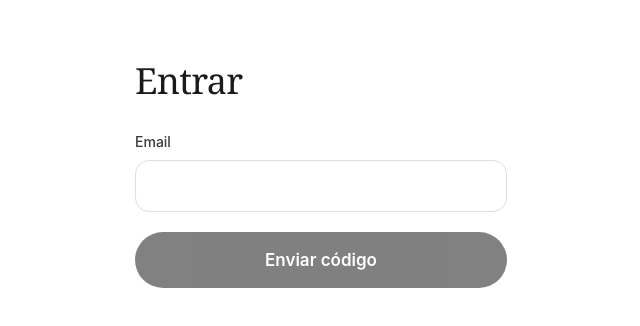
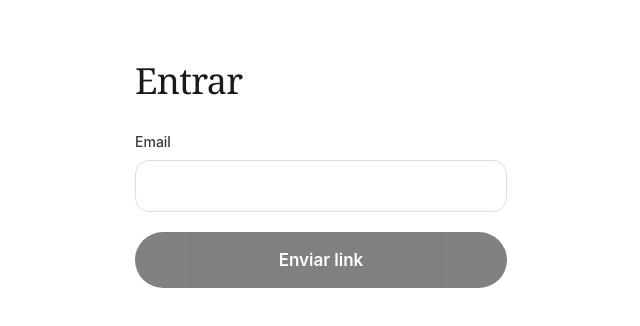
Before and after one commit to cotehot7-bot/monira-app, a Next.js app: page /entrar in a window 1280 px wide. Shown: the top 326 px of the page, without its empty margins (319-959 px from the left). Built offline with nearby package versions, Linux system fonts and the light colour scheme.

Commit message:
Entrar por link de email (/auth/callback)

```diff
--- /dev/null
+++ b/src/app/auth/callback/route.ts
@@ -0,0 +1,33 @@
+import { NextResponse, type NextRequest } from 'next/server';
+import { createClient } from '@/lib/db/server';
+
+// Destino do link de entrada enviado por email.
+// Troca o código do link por uma sessão e segue para onde a pessoa ia.
+function safeNext(value: string | null) {
+  return value && value.startsWith('/') && !value.startsWith('//') ? value : '/painel/produtos/novo';
+}
+
+export async function GET(request: NextRequest) {
+  const { searchParams, origin } = request.nextUrl;
+  const next = safeNext(searchParams.get('next'));
+  const code = searchParams.get('code');
+  const tokenHash = searchParams.get('token_hash');
+
+  const supabase = await createClient();
+  let ok = false;
+
+  if (code) {
+    const { error } = await supabase.auth.exchangeCodeForSession(code);
+    ok = !error;
+  } else if (tokenHash) {
+    const { error } = await supabase.auth.verifyOtp({ token_hash: tokenHash, type: 'email' });
+    ok = !error;
+  }
+
+  if (ok) return NextResponse.redirect(new URL(next, origin));
+
+  const back = new URL('/entrar', origin);
+  back.searchParams.set('next', next);
+  back.searchParams.set('erro', 'link');
+  return NextResponse.redirect(back);
+}
--- a/src/app/entrar/EntrarForm.tsx
+++ b/src/app/entrar/EntrarForm.tsx
@@ -1,58 +1,46 @@
 'use client';
 
 import { useState } from 'react';
-import { useRouter } from 'next/navigation';
 import { createClient } from '@/lib/db/browser';
 import styles from './page.module.css';
 
-export default function EntrarForm({ next }: { next: string }) {
-  const router = useRouter();
-  const [step, setStep] = useState<'email' | 'code'>('email');
+export default function EntrarForm({ next, linkFailed }: { next: string; linkFailed: boolean }) {
   const [email, setEmail] = useState('');
-  const [code, setCode] = useState('');
-  const [error, setError] = useState('');
+  const [sent, setSent] = useState(false);
+  const [error, setError] = useState(linkFailed ? 'O link expirou ou já foi usado. Pede outro.' : '');
   const [pending, setPending] = useState(false);
 
-  async function sendCode(e: React.FormEvent) {
+  async function sendLink(e: React.FormEvent) {
     e.preventDefault();
     setPending(true);
     setError('');
-    const { error } = await createClient().auth.signInWithOtp({ email: email.trim() });
+    const redirect = new URL('/auth/callback', window.location.origin);
+    redirect.searchParams.set('next', next);
+    const { error } = await createClient().auth.signInWithOtp({
+      email: email.trim(),
+      options: { emailRedirectTo: redirect.toString() },
+    });
     setPending(false);
-    if (error) return setError('Não foi possível enviar o código. Confirma o email.');
-    setStep('code');
+    if (error) return setError('Não foi possível enviar o email. Confirma o endereço e tenta daqui a pouco.');
+    setSent(true);
   }
 
-  async function confirmCode(e: React.FormEvent) {
-    e.preventDefault();
-    setPending(true);
-    setError('');
-    const { error } = await createClient().auth.verifyOtp({ email: email.trim(), token: code.trim(), type: 'email' });
-    setPending(false);
-    if (error) return setError('Código inválido ou expirado.');
-    router.replace(next);
-    router.refresh();
-  }
-
-  if (step === 'email') {
+  if (sent) {
     return (
-      <form onSubmit={sendCode} className={styles.form}>
-        <label htmlFor="email" className={styles.label}>Email</label>
-        <input id="email" type="email" autoComplete="email" required value={email} onChange={(e) => setEmail(e.target.value)} className={styles.input} />
-        {error && <p role="alert" className={styles.error}>{error}</p>}
-        <button type="submit" disabled={pending || !email.trim()} className={styles.primary}>{pending ? 'A enviar…' : 'Enviar código'}</button>
-      </form>
+      <div className={styles.form} aria-live="polite">
+        <p className={styles.text}>Enviámos um link de entrada para <strong>{email.trim()}</strong>.</p>
+        <p className={styles.text}>Abre-o neste mesmo telemóvel e neste mesmo browser.</p>
+        <button type="button" className={styles.link} onClick={() => setSent(false)}>Usar outro email</button>
+      </div>
     );
   }
 
   return (
-    <form onSubmit={confirmCode} className={styles.form}>
-      <p className={styles.text}>Enviámos um código para {email}.</p>
-      <label htmlFor="code" className={styles.label}>Código</label>
-      <input id="code" inputMode="numeric" autoComplete="one-time-code" required value={code} onChange={(e) => setCode(e.target.value.replace(/\D/g, '').slice(0, 10))} className={styles.input} />
+    <form onSubmit={sendLink} className={styles.form}>
+      <label htmlFor="email" className={styles.label}>Email</label>
+      <input id="email" type="email" autoComplete="email" required value={email} onChange={(e) => setEmail(e.target.value)} className={styles.input} />
       {error && <p role="alert" className={styles.error}>{error}</p>}
-      <button type="submit" disabled={pending || code.length < 6} className={styles.primary}>{pending ? 'A confirmar…' : 'Confirmar'}</button>
-      <button type="button" className={styles.link} onClick={() => { setStep('email'); setCode(''); setError(''); }}>Usar outro email</button>
+      <button type="submit" disabled={pending || !email.trim()} className={styles.primary}>{pending ? 'A enviar…' : 'Enviar link'}</button>
     </form>
   );
 }
--- a/src/app/entrar/page.tsx
+++ b/src/app/entrar/page.tsx
@@ -15,7 +15,7 @@ export default async function EntrarPage(props: PageProps<'/entrar'>) {
   return (
     <main className={styles.screen}>
       <h1 className={styles.title}>Entrar</h1>
-      <EntrarForm next={safeNext(searchParams.next)} />
+      <EntrarForm next={safeNext(searchParams.next)} linkFailed={searchParams.erro === 'link'} />
     </main>
   );
 }
```
Also changed, not shown: 1 other file (tests, documents, lock files or other folders).
